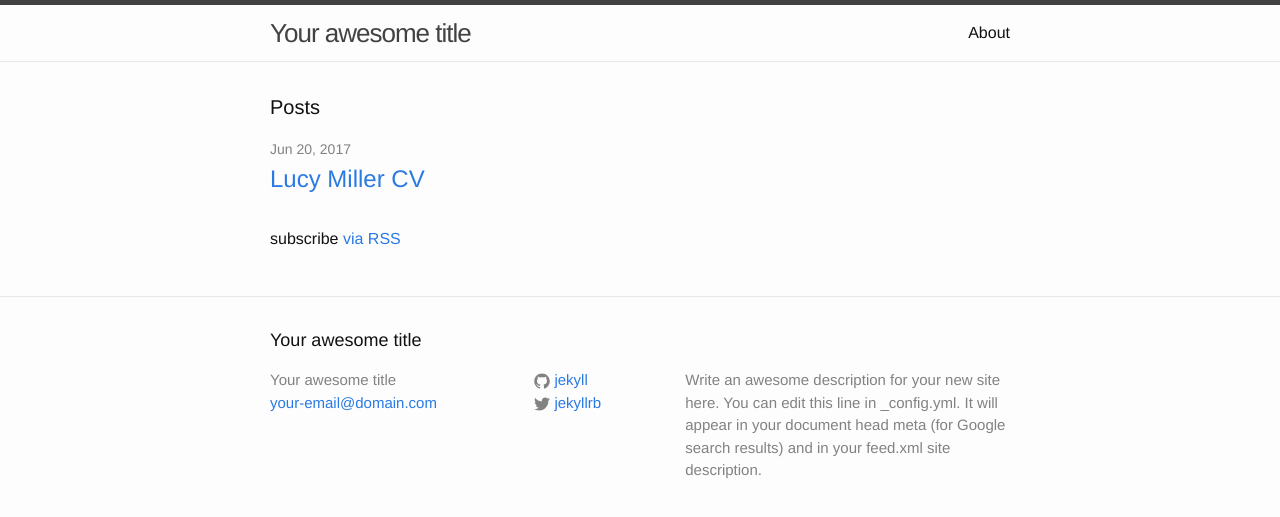
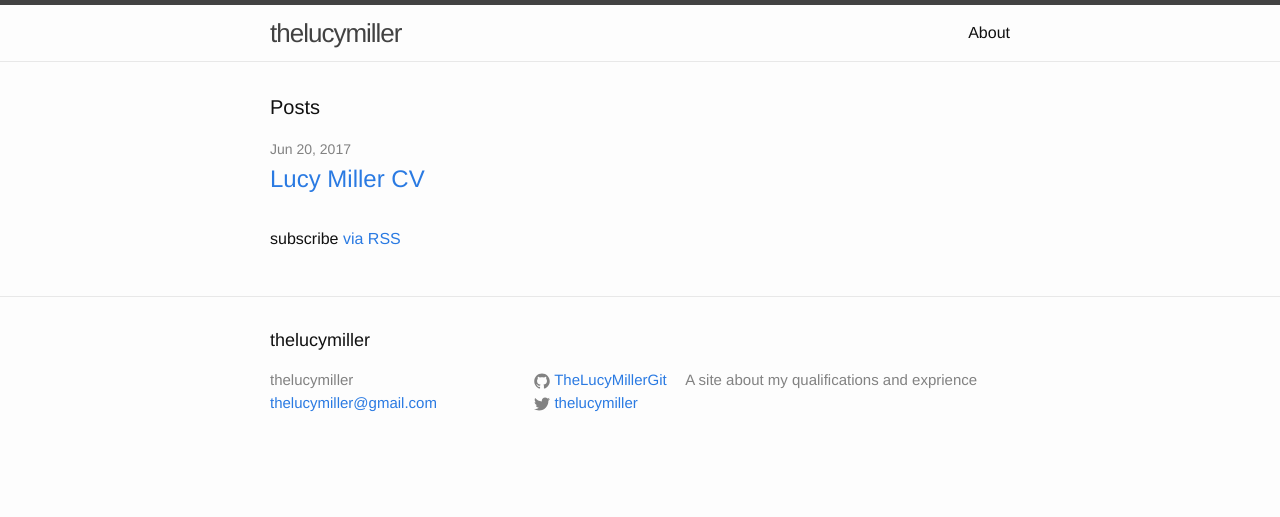
Before and after one commit to TheLucyMillerGit/TheLucyMillerGit.github.io, a Jekyll site: the page built from index.html, in a window 1280 px wide. Shown: the top 517 px of the page. Built offline with Jekyll 4.4.1, drawn with Linux system fonts in a browser that asks for light colours.

Commit message:
Changed Site config

```diff
--- a/_config.yml
+++ b/_config.yml
@@ -6,16 +6,14 @@
 # 'jekyll serve'. If you change this file, please restart the server process.
 
 # Site settings
-title: Your awesome title
-email: your-email@domain.com
+title: thelucymiller
+email: thelucymiller@gmail.com
 description: > # this means to ignore newlines until "baseurl:"
-  Write an awesome description for your new site here. You can edit this
-  line in _config.yml. It will appear in your document head meta (for
-  Google search results) and in your feed.xml site description.
+  A site about my qualifications and exprience
 baseurl: "" # the subpath of your site, e.g. /blog
-url: "http://yourdomain.com" # the base hostname & protocol for your site
-twitter_username: jekyllrb
-github_username:  jekyll
+url: "http://thelucymiller.com" # the base hostname & protocol for your site
+twitter_username: thelucymiller
+github_username:  TheLucyMillerGit
 
 # Build settings
 markdown: kramdown
```
